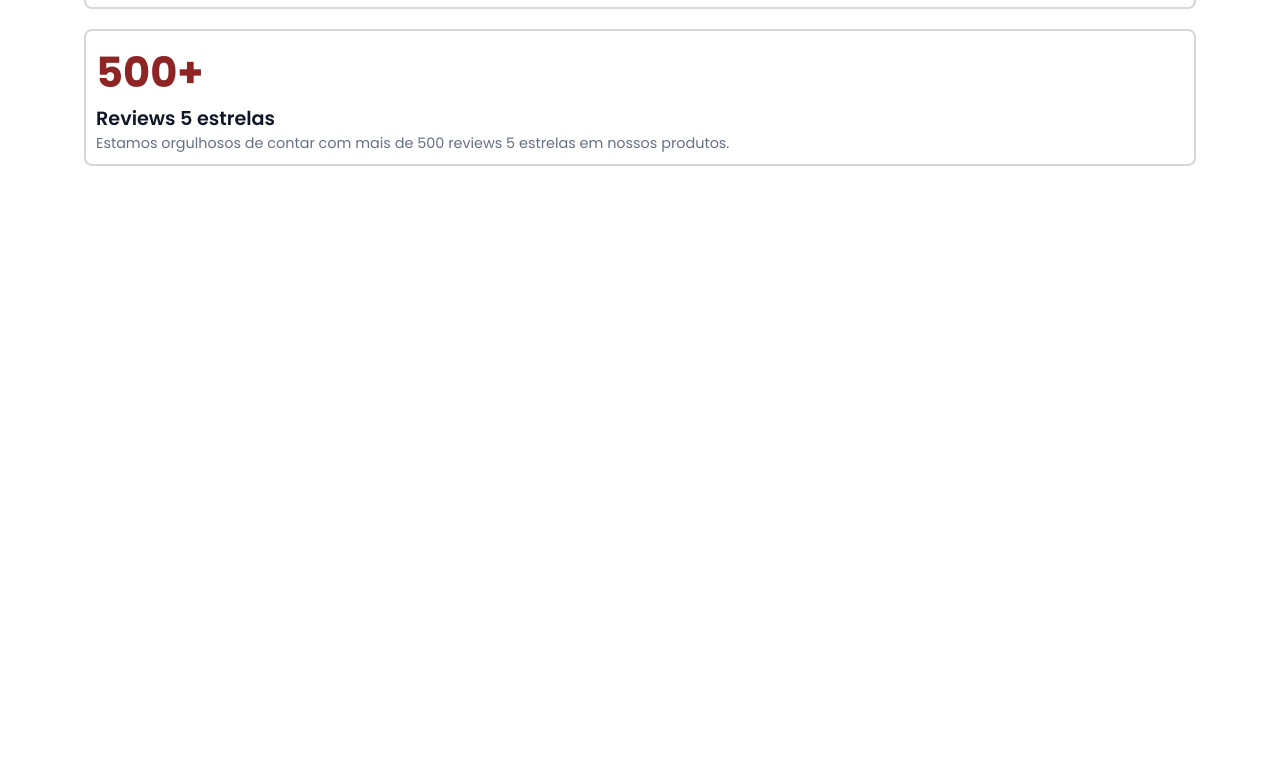
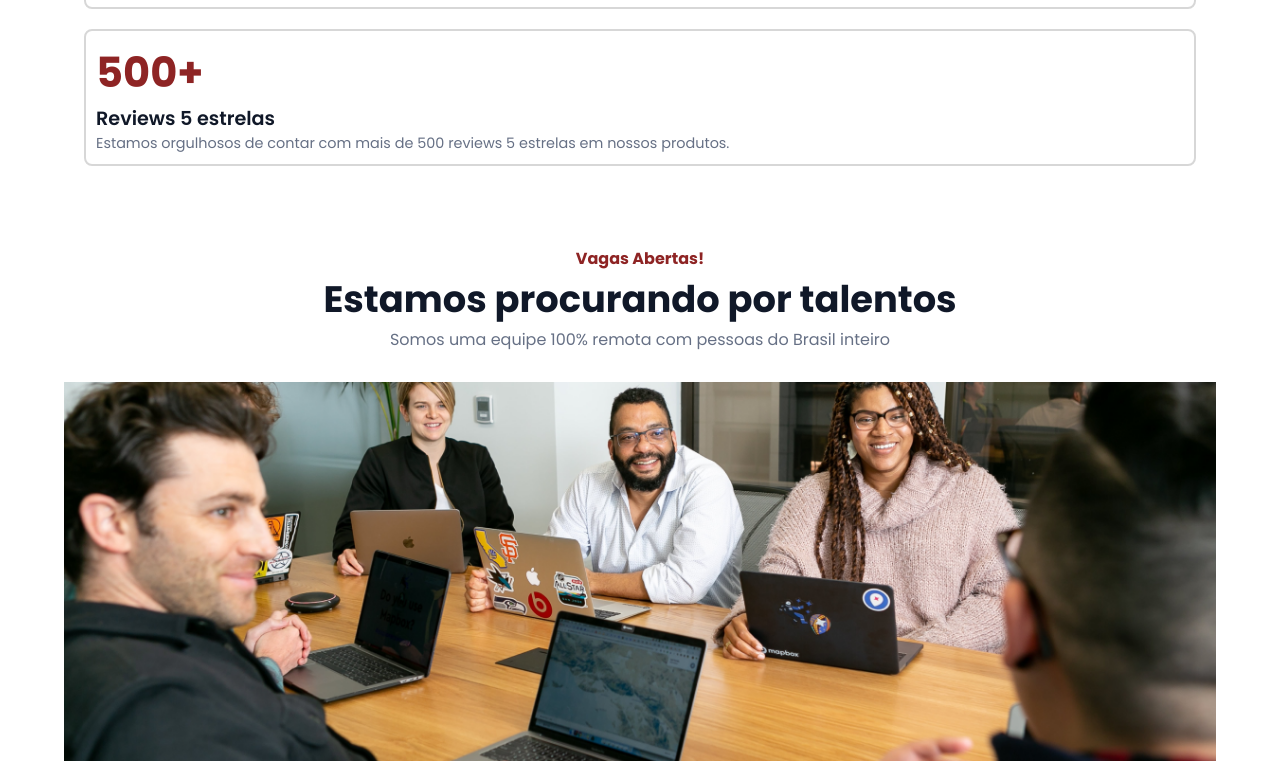
Before and after one commit to gabr1eloliveira/Optimus-Tech, a plain HTML site: page sobre-nos.html in a window 1280 px wide. Shown: the part 794-1572 px from the top of the page. Before the commit the page ends 980 px from the top, so only its background shows below. Drawn offline with Linux system fonts and the light colour scheme.

Commit message:
adicionei a secção vagas

```diff
--- a/sobre-nos.html
+++ b/sobre-nos.html
@@ -74,6 +74,15 @@
                 </div>
             </div>
         </section>
+
+        <section id="vagas">
+            <div id="talentos">
+                <span class="talento__label">Vagas Abertas!</span>
+                <h1 class="talento__title">Estamos procurando por talentos</h1>
+                <p class="talento__text">Somos uma equipe 100% remota com pessoas do Brasil inteiro</p>
+                <img src="src/imagen/Image.png" alt="Imagens de uma Reunião">
+            </div>
+        </section>
     </main>
     <script src="src/script/navbar.js"></script>
 </body>
--- a/src/css/page.css
+++ b/src/css/page.css
@@ -68,3 +68,35 @@
   font-size: 0.9rem;
 
 }
+
+/*VAGAS*/
+#vagas{
+  display: grid;
+  grid-column: 2;
+  padding: 10px 0;
+}
+
+#talentos{
+  width: 100%;
+  text-align: center;
+}
+
+.talento__label{
+  color: var(--cor-primaria);
+  font-weight: bold;
+}
+
+.talento__title{
+  color: var(--cor-secundario);
+  font-size: 2.3rem;
+}
+
+.talento__text{
+  color: var(--cor-terciaria);
+  font-size: 1rem;
+}
+
+#talentos img{
+  width: 100%;
+  padding-top: 30px;
+}
```
